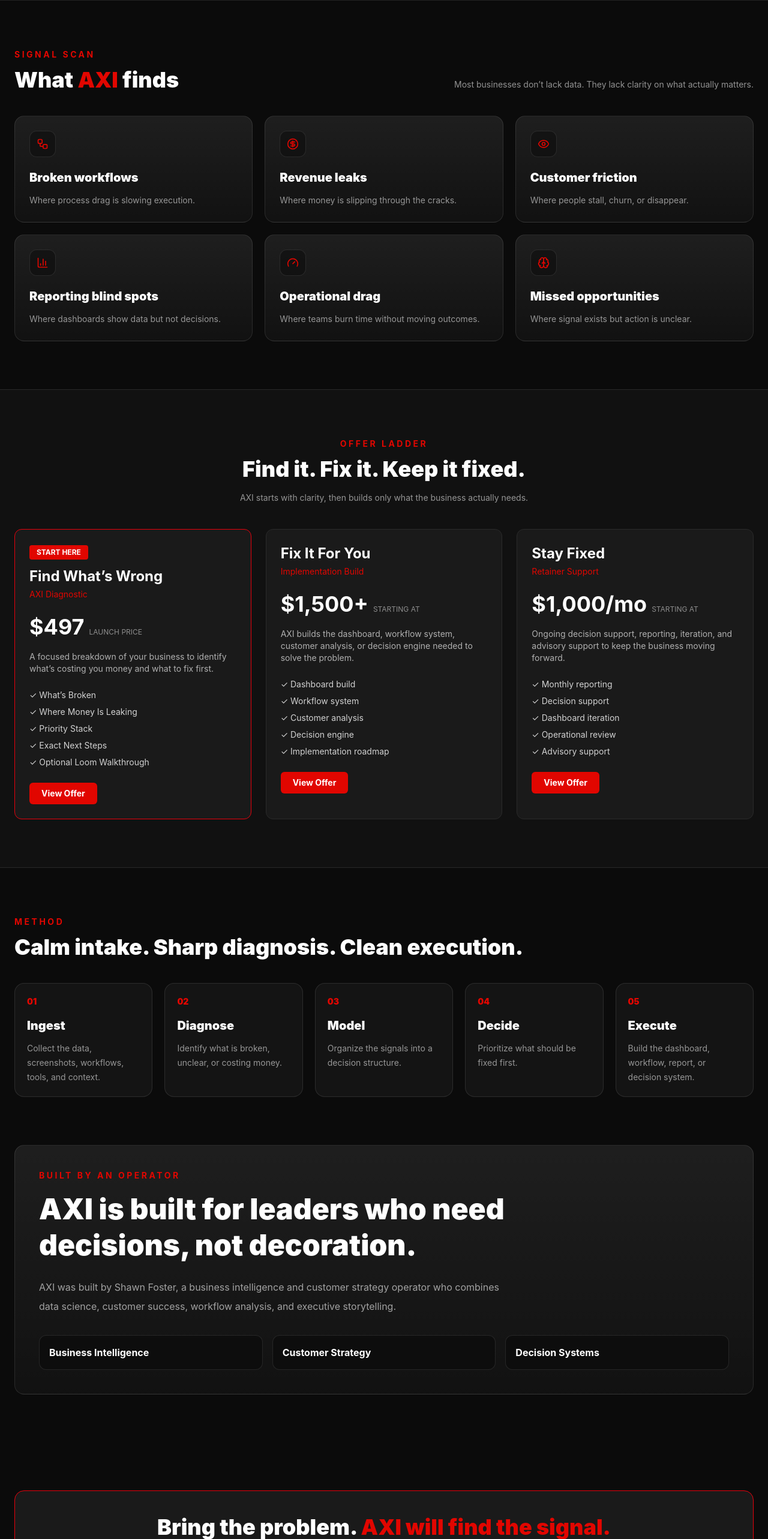
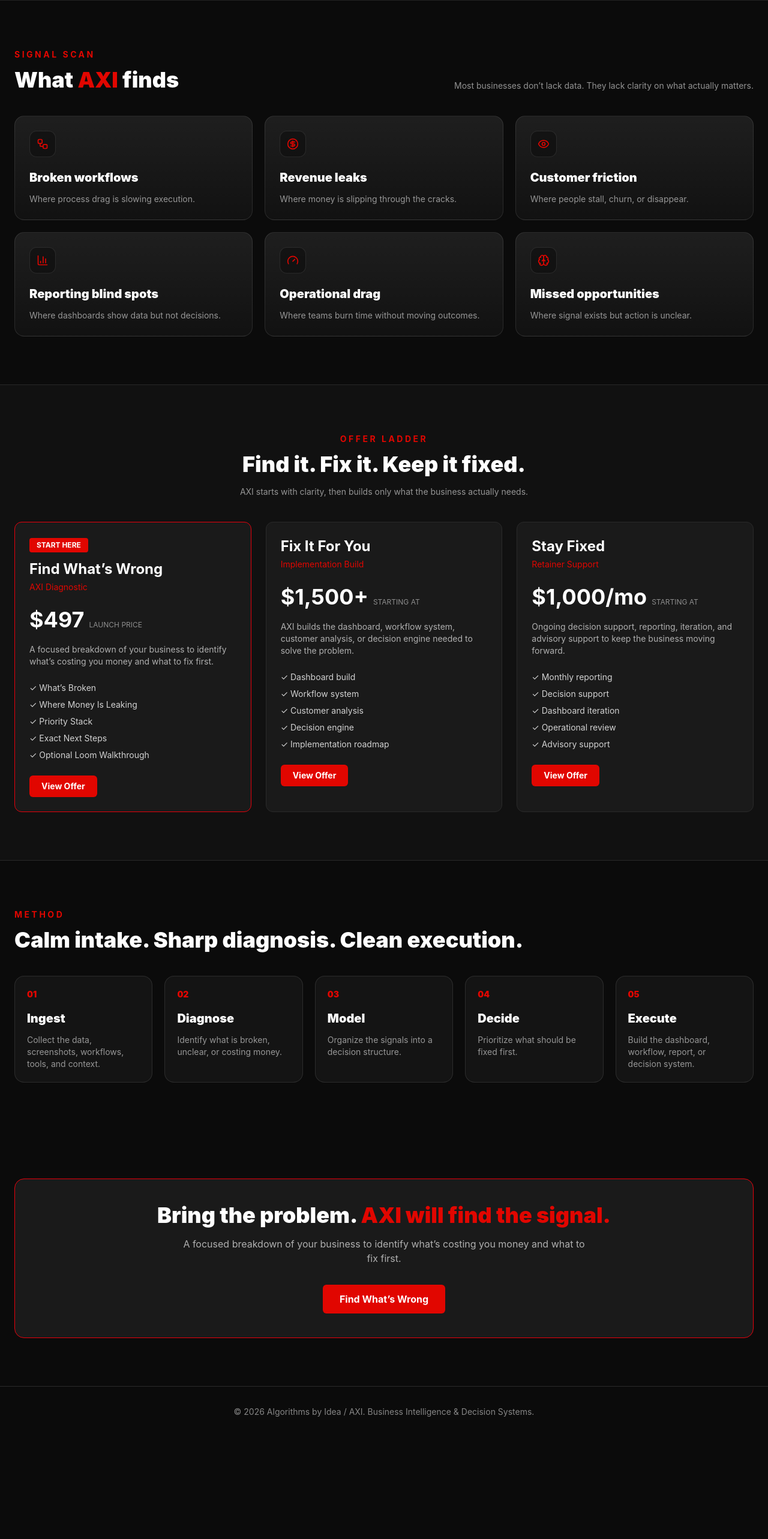
Before and after one commit to shawnfoster/axi, a React (Vite) app: page / in a window 1280 px wide. Shown: the part 940-3506 px from the top of the page at 60% size. After the commit the page ends 3336 px from the top, so only its background shows below. Built offline with nearby package versions, Linux system fonts and the light colour scheme.

Commit message:
FINAL: Premium AXI homepage

```diff
--- a/src/pages/Home.tsx
+++ b/src/pages/Home.tsx
@@ -15,17 +15,42 @@ import { offers } from "../data/offers";
 import { methodSteps } from "../data/method";
 
 const finds = [
-  { title: "Broken workflows", icon: Workflow, text: "Where process drag is slowing execution." },
-  { title: "Revenue leaks", icon: CircleDollarSign, text: "Where money is slipping through the cracks." },
-  { title: "Customer friction", icon: Eye, text: "Where people stall, churn, or disappear." },
-  { title: "Reporting blind spots", icon: BarChart3, text: "Where dashboards show data but not decisions." },
-  { title: "Operational drag", icon: Gauge, text: "Where teams burn time without moving outcomes." },
-  { title: "Missed opportunities", icon: Brain, text: "Where signal exists but action is unclear." },
+  {
+    title: "Broken workflows",
+    icon: Workflow,
+    text: "Where process drag is slowing execution.",
+  },
+  {
+    title: "Revenue leaks",
+    icon: CircleDollarSign,
+    text: "Where money is slipping through the cracks.",
+  },
+  {
+    title: "Customer friction",
+    icon: Eye,
+    text: "Where people stall, churn, or disappear.",
+  },
+  {
+    title: "Reporting blind spots",
+    icon: BarChart3,
+    text: "Where dashboards show data but not decisions.",
+  },
+  {
+    title: "Operational drag",
+    icon: Gauge,
+    text: "Where teams burn time without moving outcomes.",
+  },
+  {
+    title: "Missed opportunities",
+    icon: Brain,
+    text: "Where signal exists but action is unclear.",
+  },
 ];
 
 export default function Home() {
   return (
     <>
+      {/* HERO */}
       <section className="relative overflow-hidden border-b border-white/10">
         <div className="absolute inset-0 bg-[radial-gradient(circle_at_top_right,rgba(225,6,0,0.25),transparent_35%),radial-gradient(circle_at_bottom_left,rgba(255,255,255,0.07),transparent_30%)]" />
 
@@ -42,7 +67,8 @@ export default function Home() {
 
             <p className="mt-7 max-w-2xl text-lg leading-8 text-white/65">
               AXI helps businesses find what’s broken, where money is leaking,
-              and what to fix first — before wasted effort becomes wasted revenue.
+              and what to fix first — before wasted effort becomes wasted
+              revenue.
             </p>
 
             <div className="mt-9 flex flex-wrap gap-4">
@@ -71,8 +97,9 @@ export default function Home() {
         </div>
       </section>
 
+      {/* SIGNAL SCAN */}
       <section className="mx-auto max-w-7xl px-6 py-20">
-        <div className="mb-10 flex flex-col gap-4 md:flex-row md:items-end md:justify-between">
+        <div className="mb-10 flex flex-col md:flex-row md:items-end md:justify-between gap-4">
           <div>
             <p className="text-sm font-bold tracking-[0.25em] text-axi-red">
               SIGNAL SCAN
@@ -82,7 +109,7 @@ export default function Home() {
             </h2>
           </div>
 
-          <p className="max-w-xl text-sm leading-6 text-white/55">
+          <p className="max-w-xl text-sm text-white/55">
             Most businesses don’t lack data. They lack clarity on what actually matters.
           </p>
         </div>
@@ -90,6 +117,7 @@ export default function Home() {
         <div className="grid gap-5 sm:grid-cols-2 lg:grid-cols-3">
           {finds.map((item) => {
             const Icon = item.icon;
+
             return (
               <div
                 key={item.title}
@@ -98,24 +126,29 @@ export default function Home() {
                 <div className="mb-5 flex h-11 w-11 items-center justify-center rounded-xl border border-white/10 bg-black/30">
                   <Icon className="h-5 w-5 text-axi-red" />
                 </div>
+
                 <h3 className="text-xl font-black">{item.title}</h3>
-                <p className="mt-3 text-sm leading-6 text-white/55">{item.text}</p>
+
+                <p className="mt-3 text-sm text-white/55">
+                  {item.text}
+                </p>
               </div>
             );
           })}
         </div>
       </section>
 
+      {/* OFFER LADDER */}
       <section className="border-y border-white/10 bg-[#111111]">
         <div className="mx-auto max-w-7xl px-6 py-20">
-          <div className="mb-10 text-center">
+          <div className="text-center mb-10">
             <p className="text-sm font-bold tracking-[0.25em] text-axi-red">
               OFFER LADDER
             </p>
             <h2 className="mt-3 text-4xl font-black">
               Find it. Fix it. Keep it fixed.
             </h2>
-            <p className="mx-auto mt-4 max-w-2xl text-sm leading-6 text-white/55">
+            <p className="mt-4 text-sm text-white/55">
               AXI starts with clarity, then builds only what the business actually needs.
             </p>
           </div>
@@ -128,6 +161,7 @@ export default function Home() {
         </div>
       </section>
 
+      {/* METHOD */}
       <section className="mx-auto max-w-7xl px-6 py-20">
         <p className="text-sm font-bold tracking-[0.25em] text-axi-red">
           METHOD
@@ -143,9 +177,11 @@ export default function Home() {
               key={step.title}
               className="rounded-2xl border border-white/10 bg-white/[0.04] p-5"
             >
-              <p className="text-sm font-black text-axi-red">0{index + 1}</p>
+              <p className="text-sm font-black text-axi-red">
+                0{index + 1}
+              </p>
               <h3 className="mt-4 text-xl font-black">{step.title}</h3>
-              <p className="mt-3 text-sm leading-6 text-white/55">
+              <p className="mt-3 text-sm text-white/55">
                 {step.description}
               </p>
             </div>
@@ -153,32 +189,7 @@ export default function Home() {
         </div>
       </section>
 
-      <section className="mx-auto max-w-7xl px-6 pb-20">
-        <div className="rounded-2xl border border-white/10 bg-gradient-to-b from-white/[0.08] to-white/[0.03] p-8 md:p-10">
-          <p className="text-sm font-bold tracking-[0.25em] text-axi-red">
-            BUILT BY AN OPERATOR
-          </p>
-
-          <h2 className="mt-4 max-w-4xl text-3xl font-black leading-tight md:text-5xl">
-            AXI is built for leaders who need decisions, not decoration.
-          </h2>
-
-          <p className="mt-6 max-w-3xl text-base leading-8 text-white/60">
-            AXI was built by Shawn Foster, a business intelligence and customer
-            strategy operator who combines data science, customer success,
-            workflow analysis, and executive storytelling.
-          </p>
-
-          <div className="mt-8 grid gap-4 md:grid-cols-3">
-            {["Business Intelligence", "Customer Strategy", "Decision Systems"].map((item) => (
-              <div key={item} className="rounded-xl border border-white/10 bg-black/30 p-4 font-bold">
-                {item}
-              </div>
-            ))}
-          </div>
-        </div>
-      </section>
-
+      {/* CTA */}
       <CTA />
     </>
   );
```
